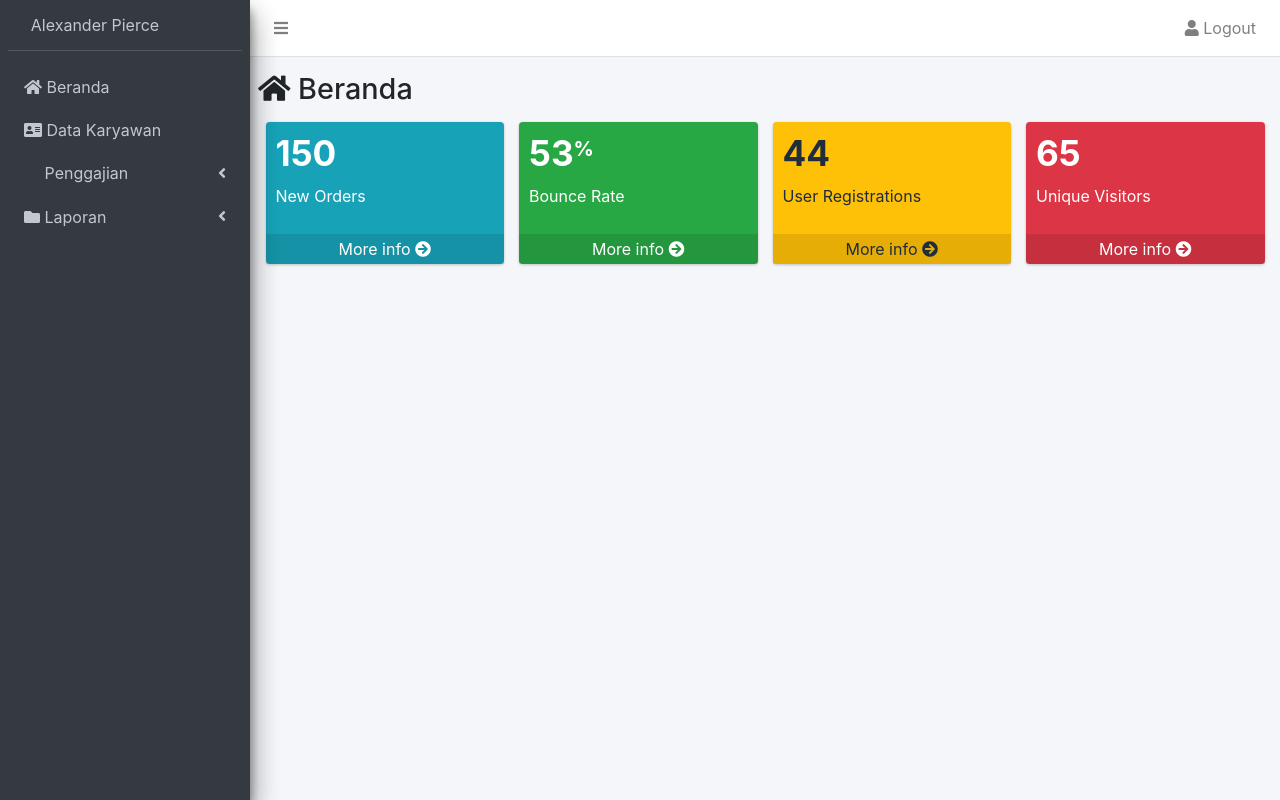
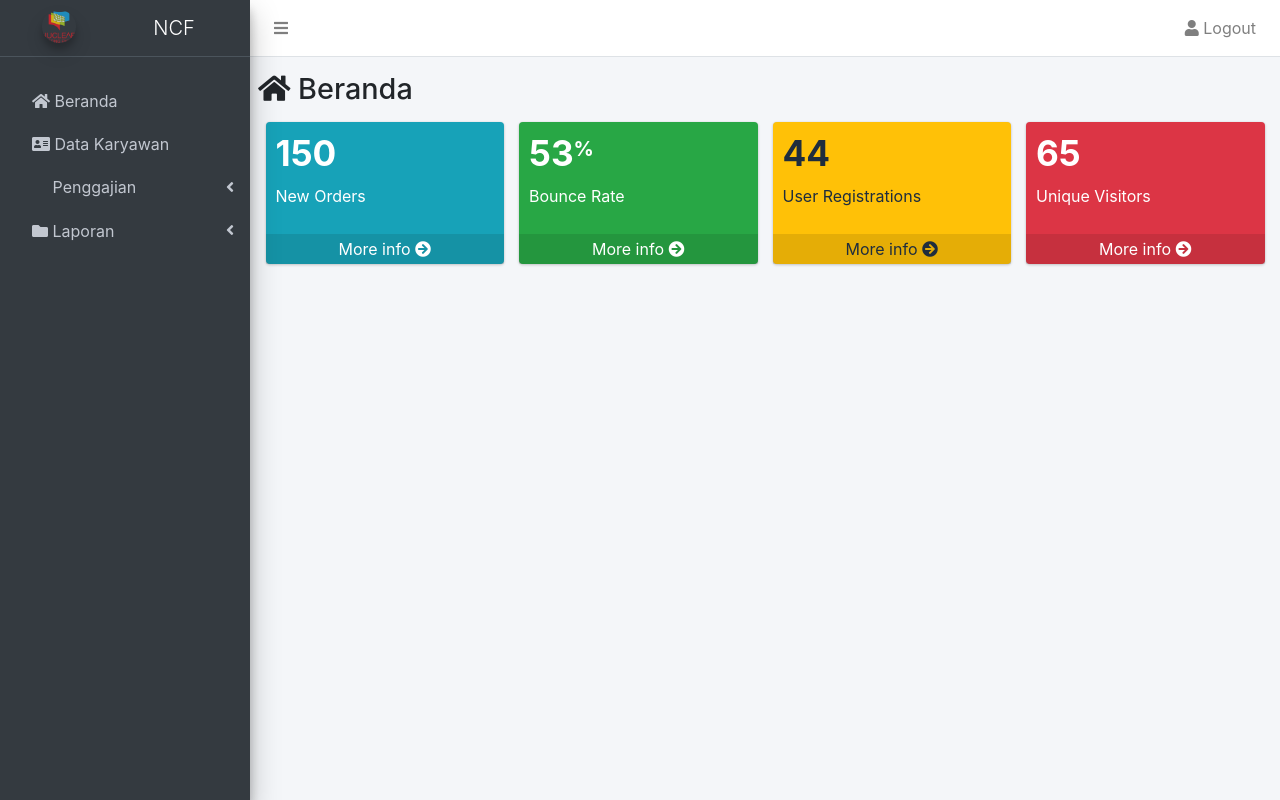
Before and after one commit to Irgo-25/Sistem-Karyawan, a PHP site: page /main.php?page=beranda in a window 1280 px wide. Run offline with PHP 8.4, Linux system fonts and the light colour scheme; a user stored in the database is signed in; some libraries are stand-ins or nearby versions.

Commit message:
update dari kantor

```diff
--- a/sidebar-menu.php
+++ b/sidebar-menu.php
@@ -11,19 +11,9 @@
 
 <body>
   <!-- Sidebar Menu -->
-  <aside class="main-sidebar sidebar-dark-primary elevation-4">
-
   <!-- Sidebar -->
   <div class="sidebar">
     <!-- Sidebar user panel (optional) -->
-      <div class="user-panel mt-2 pb-2 mb-3 d-flex">
-        <div class="image">
-
-        </div>
-        <div class="info">
-          <a href="#" class="d-block">Alexander Pierce</a>
-        </div>
-      </div>
     <!-- Sidebar Menu -->
     <nav class="mt-2">
       <ul class="nav nav-pills nav-sidebar flex-column" data-widget="treeview" role="menu" data-accordion="false">
@@ -166,7 +156,6 @@
     <!-- /.sidebar-menu -->
   </div>
   <!-- /.sidebar -->
-  </aside>
   <!-- /.sidebar-menu -->
 </body>
 
```
Lines whose indentation alone changed are shown as unchanged.
